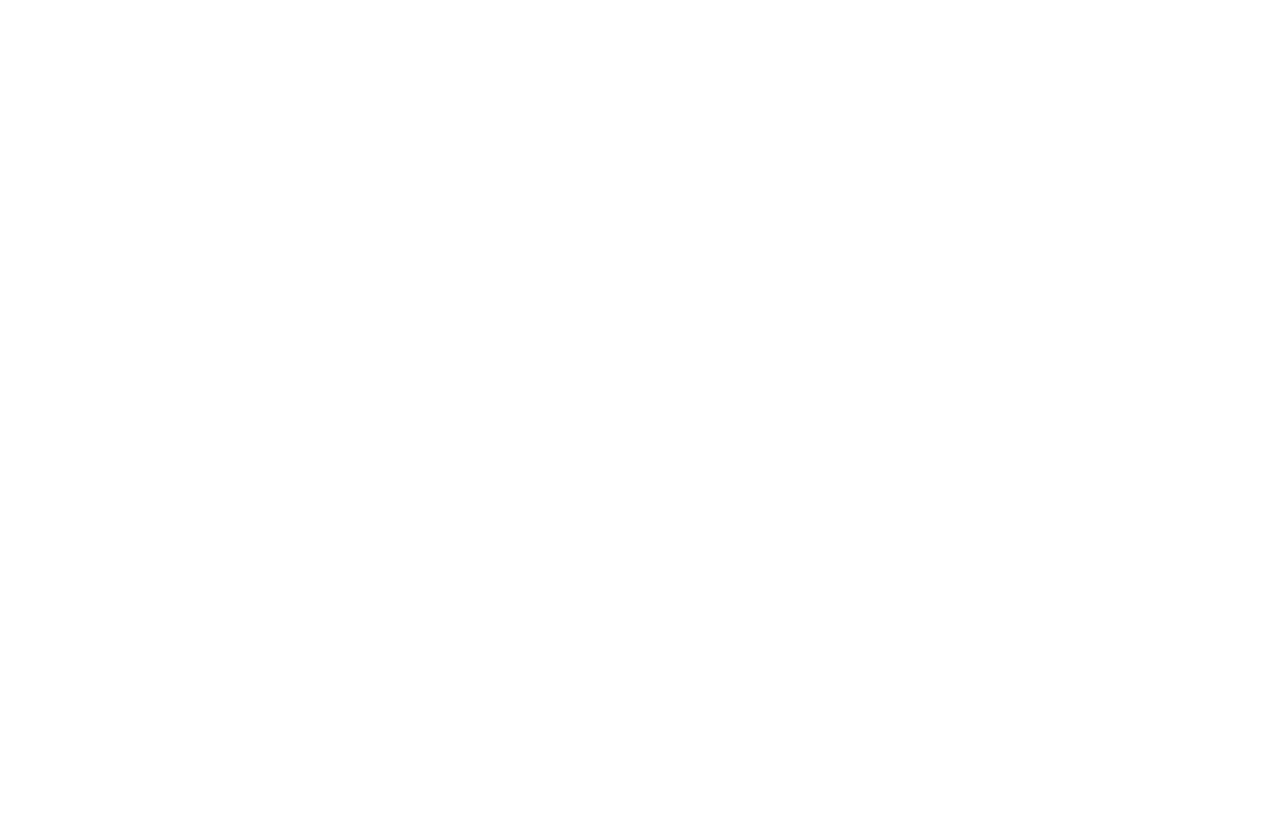
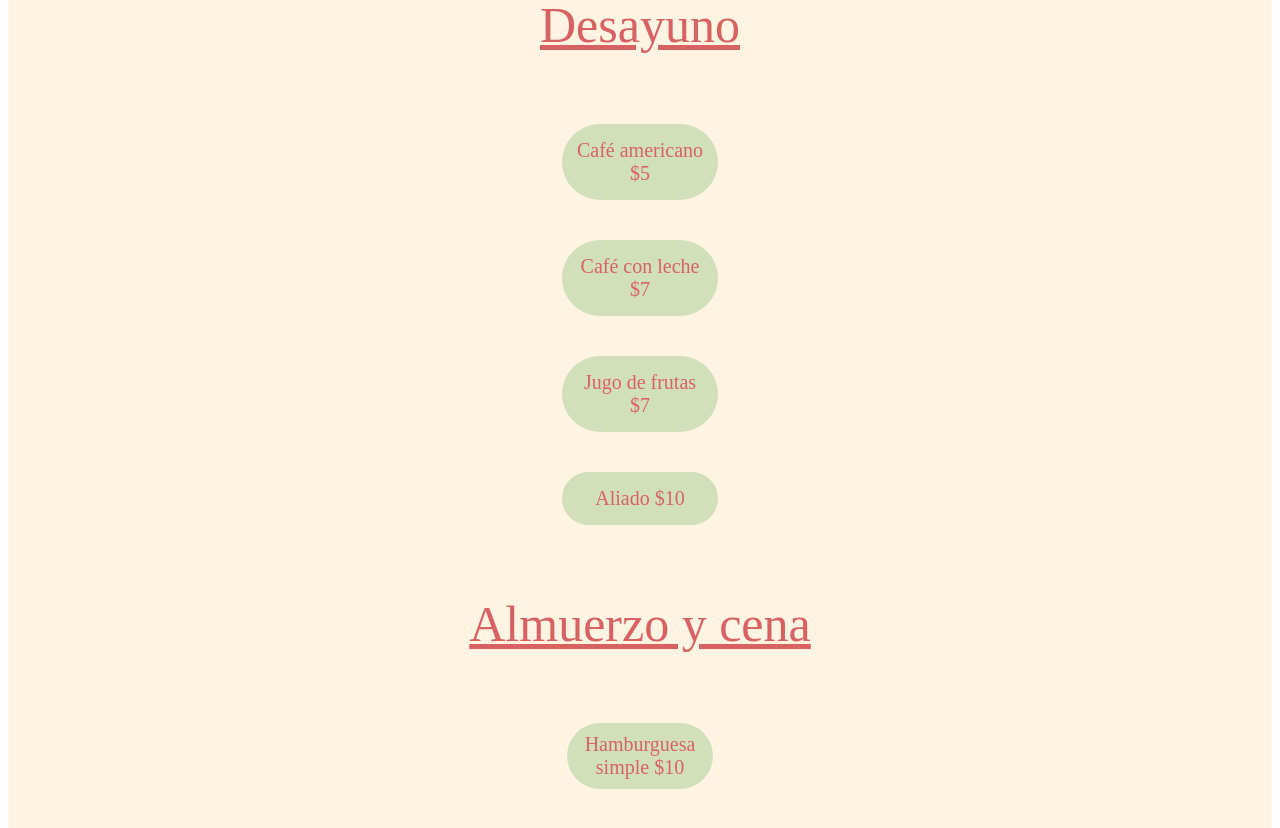
Before and after one commit to amandamheredia/BurgerQueen, a React (Create React App) app: page /mesas in a window 1280 px wide. Shown: the part 220-1048 px from the top of the page. Before the commit the page ends 800 px from the top, so only its background shows below. Built offline with nearby package versions, Linux system fonts and the light colour scheme.

Commit message:
arreglos css

```diff
--- a/src/App.css
+++ b/src/App.css
@@ -18,7 +18,7 @@
   color: #d86262;
 }
 
-.menu-header {
+.menu-container {
   background-color: #fff3e2;
   min-height: 100vh;
   display: flex;
@@ -29,22 +29,80 @@
   float: top left;
 }
 
-.mesas-button {
+.mesas-link,
+.cocina-link {
   font-family: 'Now-Bold';
   font-size: 50px;
   background-color: #d2dfbb;
-  border-color: #778656;
   color: #d86262;
   width: 50%;
   padding: 30px;
 }
 
-.cocina-button {
+.mesas-container,
+.cocina-container {
+  background-color: #fff3e2;
+  min-height: 100vh;
+  display: flex;
+  flex-direction: column;
+  align-items: center;
+  justify-content: center;
+  font-size: 60px;
+  float: top;
+}
+
+.top-mesas,
+.top-cocina,
+.desayuno,
+.almuerzo-y-cena {
+  text-decoration: underline;
   font-family: 'Now-Bold';
   font-size: 50px;
+  color: #d86262;
+  float: top center;
+}
+
+.cafe,
+.cafe-leche,
+.jugo,
+.aliado {
+  font-family: 'Now-Bold';
+  font-size: 20px;
+  color: #d86262;
+  float: top center;
   background-color: #d2dfbb;
-  border-color: #778656;
+  border-radius: 60px;
+  width: 10%;
+  padding: 15px;
+  text-align: center;
+}
+
+.hamburguesa1,
+.hamburguesa2 {
+  font-family: 'Now-Bold';
+  font-size: 20px;
   color: #d86262;
-  width: 50%;
-  padding: 30px;
+  float: top center;
+  background-color: #d2dfbb;
+  border-radius: 90px;
+  width: 10%;
+  padding: 10px;
+  text-align: center;
 }
+
+.papas,
+.aros,
+.agua-500,
+.agua-750,
+.bebida-500,
+.bebida-750 {
+  font-family: 'Now-Bold';
+  font-size: 20px;
+  color: #d86262;
+  float: top center;
+  background-color: #d2dfbb;
+  border-radius: 60px;
+  width: 10%;
+  padding: 15px;
+  text-align: center;
+}
--- a/src/App.js
+++ b/src/App.js
@@ -1,8 +1,8 @@
 import React from "react";
 import { Routes, Route } from "react-router-dom";
-import Home from './Home.jsx';
-// import Mesas from './mesas.jsx';
-// import Cocina from './cocina.jsx';
+import Home from './Home.js';
+import Mesas from './mesas.js';
+import Cocina from './cocina.js';
 
 
 function App () {
@@ -18,20 +18,3 @@
 }
 
 export default App;
-
-function Mesas() {
-  return (
-    <div>
-      <p>Hola estas son las mesas</p>
-    </div>
-  );
-}
-
-function Cocina () {
-  return (
-    <div>
-        <p>Hola esta es la cocina</p>
-    </div>
-
-  );
-}
--- a/src/Home.jsx
+++ b/src/Home.js
@@ -5,17 +5,16 @@
 const Home = () => {
     return (
       <div className="menu-container">
-        <header className="menu-header">
 
           <p className='bienvenida'>¡Bienvenida a Burger Queen!</p>
 
           <ul>
-          <Link to="/mesas" className='mesas'>Mesas</Link>
-          <Link to="/cocina" className='cocina'>Cocina</Link>
+          <Link to="/mesas" className='mesas-link'>Mesas</Link>
+          <Link to="/cocina" className='cocina-link'>Cocina</Link>
           </ul>
 
           <p className='modo'>Elige el modo que necesitas</p>
-        </header>
+
       </div>
     );
   }
--- /dev/null
+++ b/src/cocina.js
@@ -0,0 +1,12 @@
+import './App.css';
+
+function Cocina () {
+    return (
+      <div className='cocina-container'>
+          <p className='top-cocina'>Cocina</p>
+      </div>
+
+    );
+  }
+
+  export default Cocina;
--- a/src/index.js
+++ b/src/index.js
@@ -1,7 +1,6 @@
 import React from 'react'
 import ReactDOM from 'react-dom'
 import App from './App'
-// import Home from './Home'
 import { BrowserRouter } from 'react-router-dom';
 
 ReactDOM.render(
--- /dev/null
+++ b/src/mesas.js
@@ -0,0 +1,29 @@
+import './App.css';
+
+function Mesas() {
+    return (
+      <div className="mesas-container">
+        <p className="top-mesas">Mesas</p>
+
+        <p className='desayuno'>Desayuno</p>
+        <p className='cafe'>Café americano $5</p>
+        <p className='cafe-leche'>Café con leche $7</p>
+        <p className='jugo'>Jugo de frutas $7</p>
+        <p className='aliado'>Aliado $10</p>
+
+        <p className='almuerzo-y-cena'>Almuerzo y cena</p>
+
+
+        <p className='hamburguesa1'>Hamburguesa simple $10</p>
+        <p className='hamburguesa2'>Hamburguesa doble $15</p>
+        <p className='papas'>Papas fritas $5</p>
+        <p className='aros'>Aros de cebolla $5</p>
+        <p className='agua-500'>Agua 500ml $5</p>
+        <p className='agua-750'>Agua 750ml $7</p>
+        <p className='bebida-500'>Bebida 500ml $7</p>
+        <p className='bebida-750'>Bebida 750ml $10</p>
+      </div>
+    );
+  }
+
+  export default Mesas;
```
Also changed, not shown: src/cocina.jsx (deleted, +0 -12 lines), src/mesas.jsx (deleted, +0 -11 lines).
